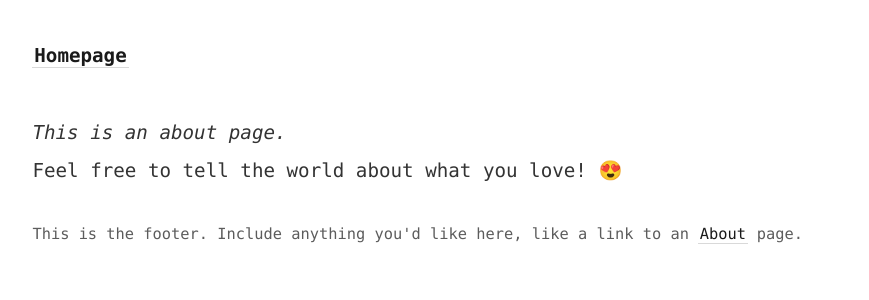
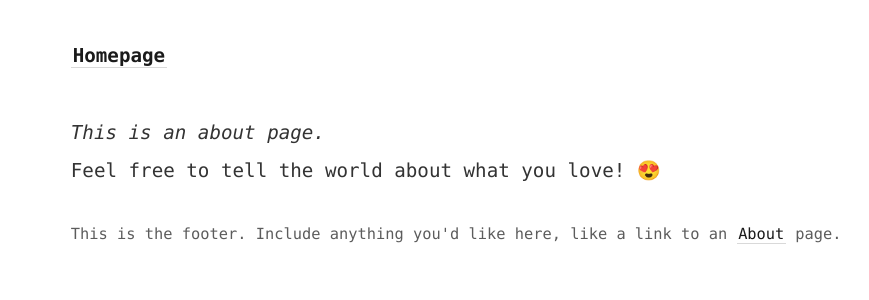
Before and after one commit to senseofeternity/drozdov, a Jekyll site: the page built from _pages/about.md, in a window 1280 px wide. Shown: the top 300 px of the page, without its empty margins (6-875 px from the left). Built offline with Jekyll 4.4.1, drawn with Linux system fonts in a browser that asks for light colours.

Commit message:
Update _style.scss

```diff
--- a/_sass/_style.scss
+++ b/_sass/_style.scss
@@ -9,9 +9,9 @@ $font-family: "Lucida Console", monospace;
 body {
   box-sizing: content-box;
   font-family: $font-family;
-  margin: 0 auto;
+  margin: -1 auto;
   line-height: 1;
-  padding: 3vh 3vw;
+  padding: 3vh 6vw;
   overflow-x: hidden;
   color: $color-text;
   font-size: 0.5rem;
```
